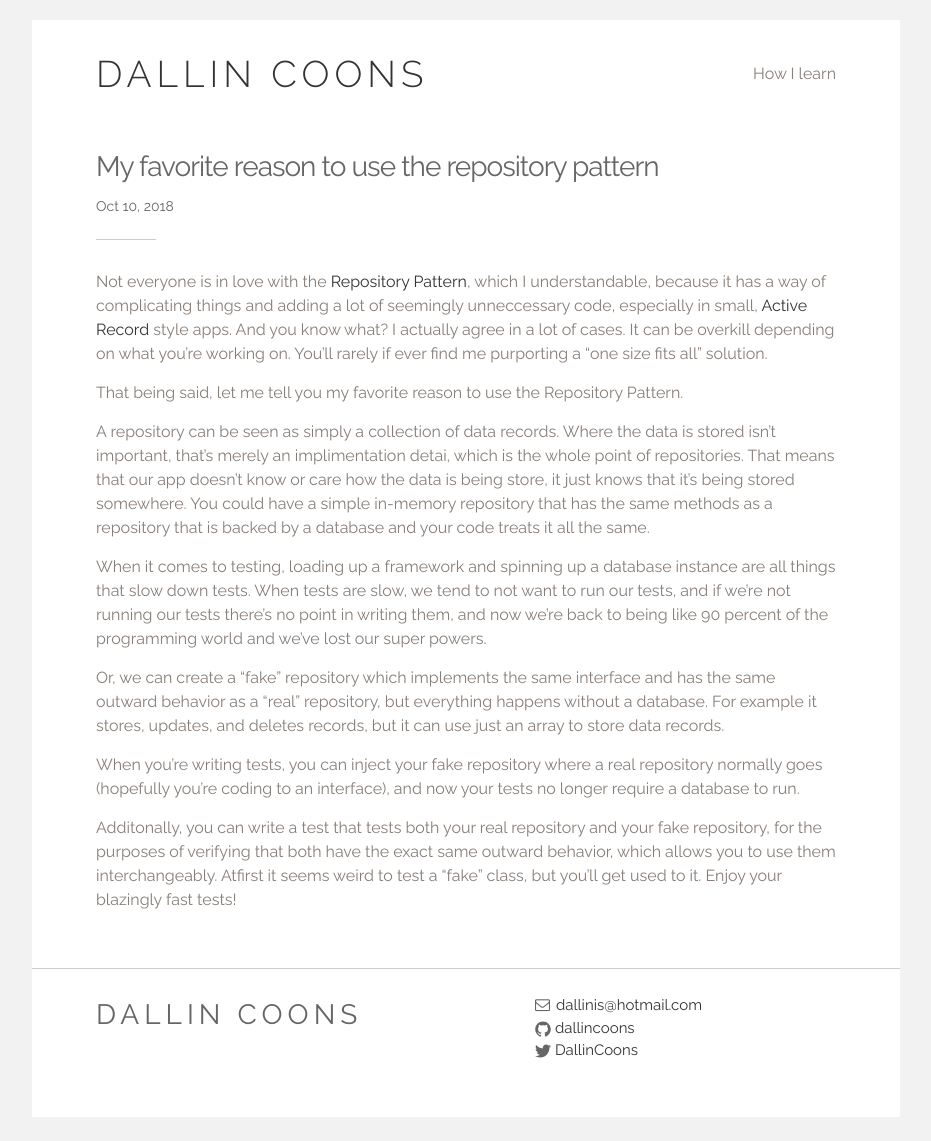
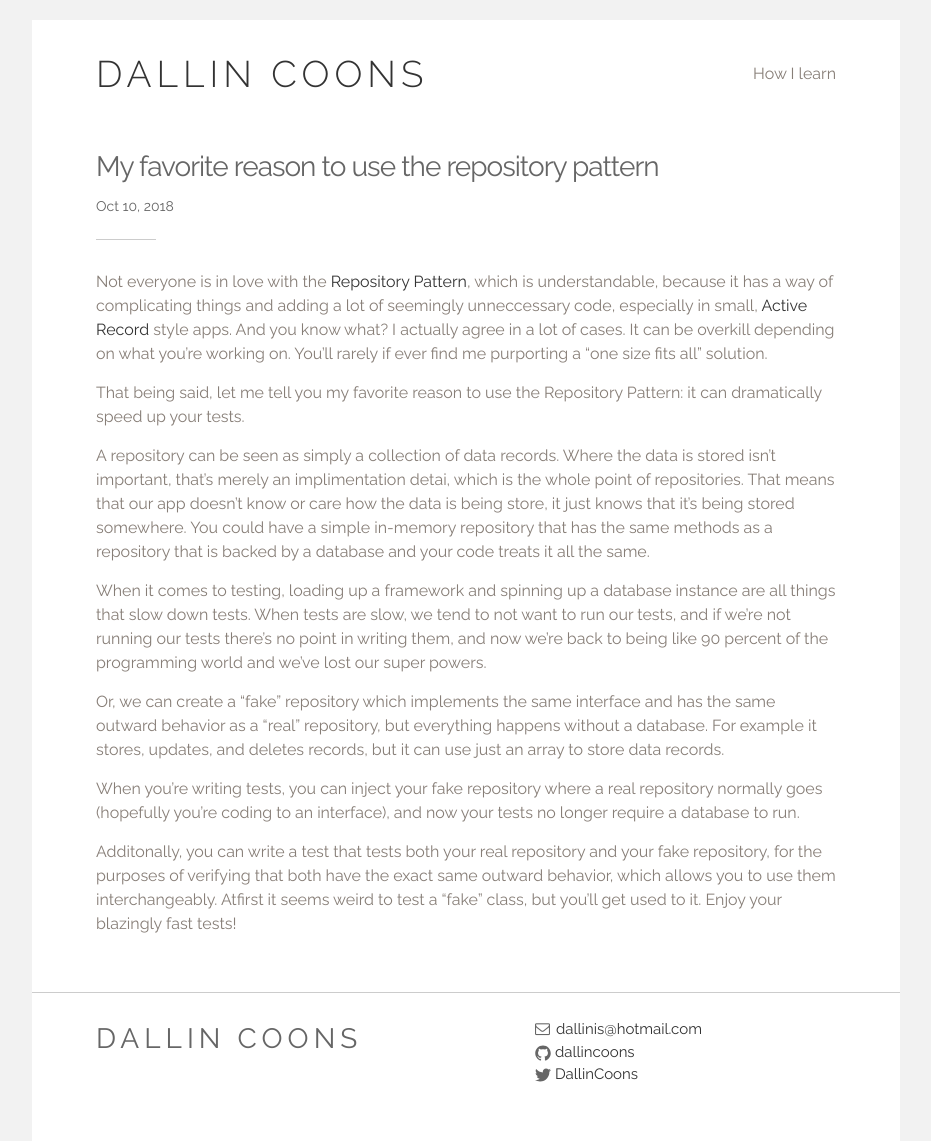
Before and after one commit to dallincoons/dallincoons.github.io, a Jekyll site: the page built from _posts/2018-10-10-repository-test-doubles.markdown, in a window 1280 px wide. Shown: the whole page, without its empty margins (174-1105 px from the left). Built offline with Jekyll 4.4.1, drawn with Linux system fonts in a browser that asks for light colours; nearby versions of some CDN libraries; library files that are not in the unit come from our copies; before the commit the page ends 1117 px from its top, so only the background shows below that.

Commit message:
fix typo

```diff
--- a/_posts/2018-10-10-repository-test-doubles.markdown
+++ b/_posts/2018-10-10-repository-test-doubles.markdown
@@ -2,9 +2,9 @@
 title: My favorite reason to use the repository pattern
 ---
 
-Not everyone is in love with the [Repository Pattern](https://martinfowler.com/eaaCatalog/repository.html), which I understandable, because it has a way of complicating things and adding a lot of seemingly unneccessary code, especially in small, [Active Record](https://www.martinfowler.com/eaaCatalog/activeRecord.html) style apps.  And you know what? I actually agree in a lot of cases. It can be overkill depending on what you're working on. You'll rarely if ever find me purporting a "one size fits all" solution.
+Not everyone is in love with the [Repository Pattern](https://martinfowler.com/eaaCatalog/repository.html), which is understandable, because it has a way of complicating things and adding a lot of seemingly unneccessary code, especially in small, [Active Record](https://www.martinfowler.com/eaaCatalog/activeRecord.html) style apps.  And you know what? I actually agree in a lot of cases. It can be overkill depending on what you're working on. You'll rarely if ever find me purporting a "one size fits all" solution.
 
-That being said, let me tell you my favorite reason to use the Repository Pattern.
+That being said, let me tell you my favorite reason to use the Repository Pattern: it can dramatically speed up your tests.
 
 A repository can be seen as simply a collection of data records. Where the data is stored isn't important, that's merely an implimentation detai, which is the whole point of repositories. That means that our app doesn't know or care how the data is being store, it just knows that it's being stored somewhere. You could have a simple in-memory repository that has the same methods as a repository that is backed by a database and your code treats it all the same.
 
```
